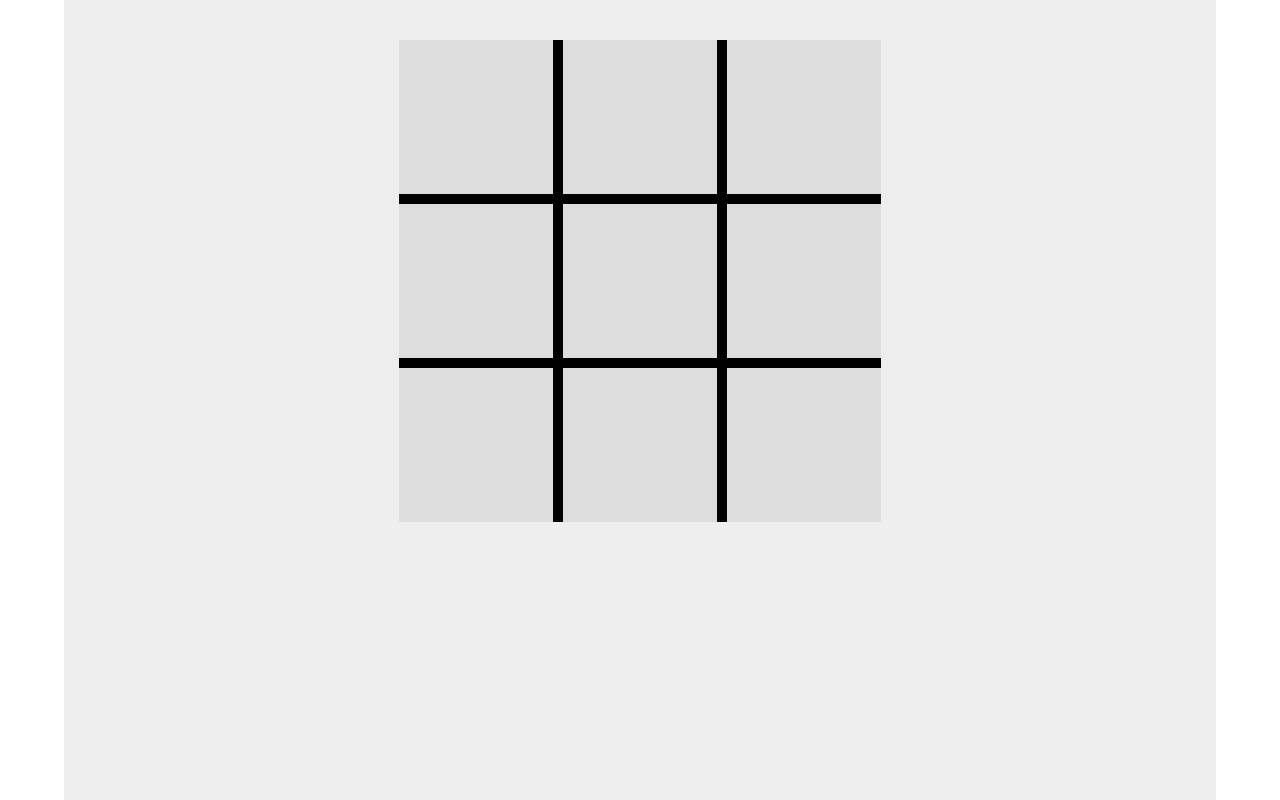
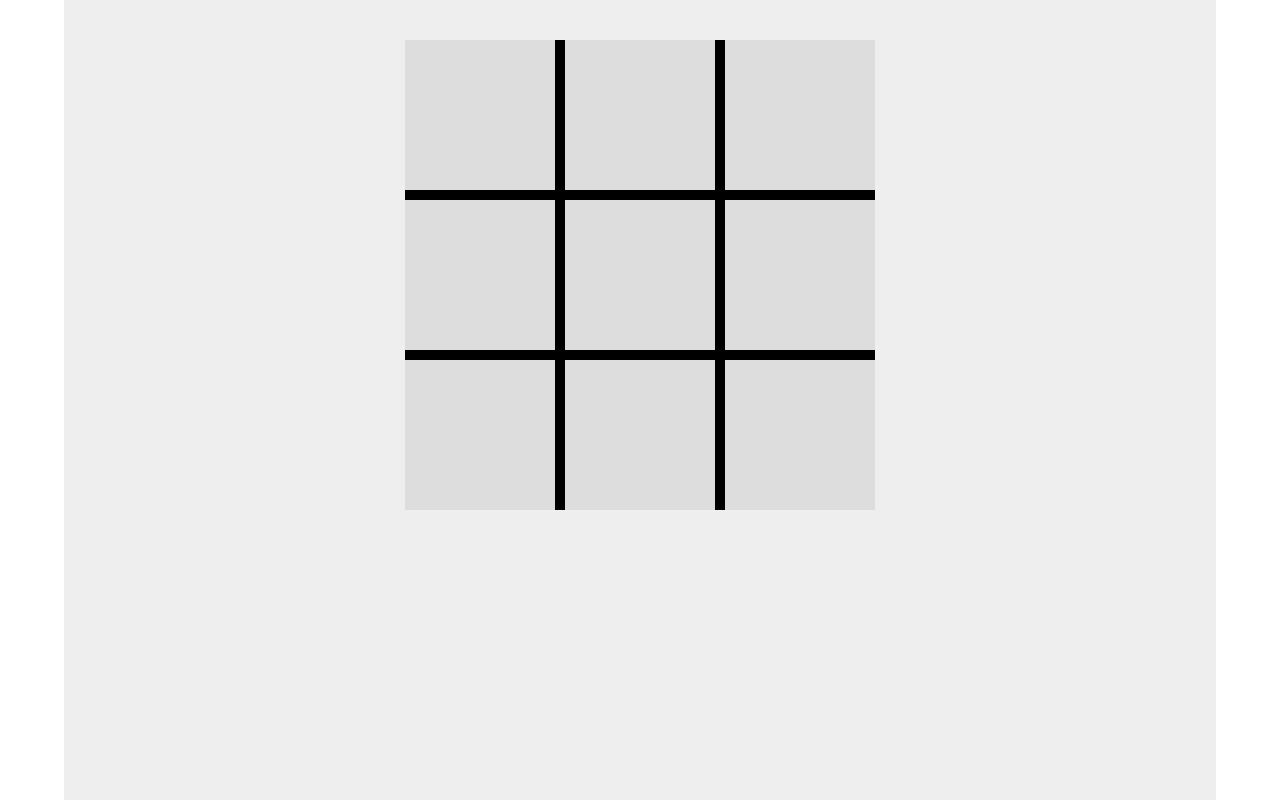
Before and after one commit to FranciscoBarrot/Tir-Tac-Toe, a plain HTML site: page index.html in a window 1280 px wide. Drawn offline with Linux system fonts and the light colour scheme.

Commit message:
square style added

```diff
--- a/index.html
+++ b/index.html
@@ -12,15 +12,15 @@
   <body>
     <div class="container">
       <div class="game-board">
-        <div class="square"></div>
-        <div class="square"></div>
-        <div class="square"></div>
-        <div class="square"></div>
-        <div class="square"></div>
-        <div class="square"></div>
-        <div class="square"></div>
-        <div class="square"></div>
-        <div class="square"></div>
+        <div class="square" data-index="0"></div>
+        <div class="square" data-index="1"></div>
+        <div class="square" data-index="2"></div>
+        <div class="square" data-index="3"></div>
+        <div class="square" data-index="4"></div>
+        <div class="square" data-index="5"></div>
+        <div class="square" data-index="6"></div>
+        <div class="square" data-index="7"></div>
+        <div class="square" data-index="8"></div>
       </div>
     </div>
   </body>
--- a/main.js
+++ b/main.js
@@ -5,9 +5,17 @@ const gameBoard = (() => {
 
 const displayController = ((doc) => {
   const display = (array) => {
-    array.forEach((element) => {})
+    array.forEach((element, index) => {
+      doc.querySelectorAll('.square')[index].textContent = element
+    })
   }
   return { display }
 })(document)
 
-const players = () => {}
+displayController.display(gameBoard.board)
+
+const players = () => {
+  const score
+}
+
+const game = (() => {})()
--- a/styles.css
+++ b/styles.css
@@ -18,17 +18,24 @@ body {
 
 .game-board {
   display: grid;
-  width: 45%;
+  width: 470px;
   margin: auto;
   background-color: #000000;
   grid-gap: 10px;
-  grid-template-columns: repeat(3, 1fr);
-  grid-template-rows: repeat(3, 1fr);
+  grid-template-columns: repeat(3, 150px);
+  grid-template-rows: repeat(3, 150px);
   color: #000000;
 }
 
 .square {
   background-color: #dddddd;
   text-align: center;
-  padding-bottom: 100%;
+  font-size: 120px;
+  line-height: 150px;
+  font-family: 'Source Code Pro', monospace;
+  cursor: pointer;
 }
+
+.square:hover {
+  background-color: #cccccc;
+}
```
